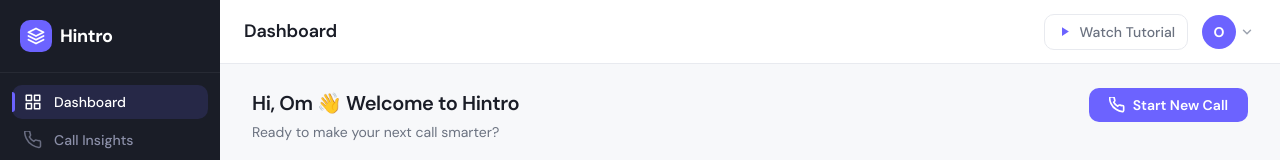
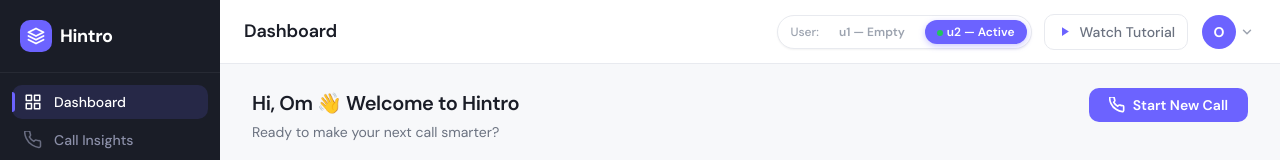
Before and after one commit to ankur-singh-viix/hintro-dashboard, a Next.js app: page /dashboard in a window 1280 px wide. Shown: the top 160 px of the page. Built offline with nearby package versions, Linux system fonts and the light colour scheme; no server answers.

Commit message:
feat: user switcher — toggle between u1 empty state and u2 active state

```diff
--- a/components/Layout/Header.js
+++ b/components/Layout/Header.js
@@ -1,8 +1,9 @@
 'use client';
 
 import { useState, useRef, useEffect } from 'react';
-import styles from './Header.module.css';
+import styles      from './Header.module.css';
 import { useUser } from '@/lib/UserContext';
+import UserSwitcher from '@/components/UI/UserSwitcher';
 
 export default function Header({ pageTitle = 'Dashboard', onMenuClick, onLogoutClick }) {
   const { user } = useUser();
@@ -25,6 +26,7 @@ export default function Header({ pageTitle = 'Dashboard', onMenuClick, onLogoutC
 
   return (
     <header className={styles.header}>
+      {/* Left */}
       <div className={styles.left}>
         <button className={styles.menuBtn} onClick={onMenuClick} aria-label="Open menu">
           <svg viewBox="0 0 24 24" fill="none" stroke="currentColor" strokeWidth="2" strokeLinecap="round" strokeLinejoin="round">
@@ -36,7 +38,15 @@ export default function Header({ pageTitle = 'Dashboard', onMenuClick, onLogoutC
         <h1 className={styles.pageTitle}>{pageTitle}</h1>
       </div>
 
+      {/* Right */}
       <div className={styles.right}>
+
+        {/* User switcher — for reviewer to toggle u1/u2 */}
+        <div className={styles.switcherWrap}>
+          <UserSwitcher />
+        </div>
+
+        {/* Watch Tutorial */}
         <button className={styles.watchTutorialBtn}>
           <svg viewBox="0 0 24 24" fill="currentColor">
             <path d="M8 5v14l11-7z" />
@@ -44,8 +54,13 @@ export default function Header({ pageTitle = 'Dashboard', onMenuClick, onLogoutC
           <span>Watch Tutorial</span>
         </button>
 
+        {/* Avatar + dropdown */}
         <div className={styles.avatarWrapper} ref={dropdownRef}>
-          <button className={styles.avatarBtn} onClick={() => setDropdownOpen((v) => !v)}>
+          <button
+            className={styles.avatarBtn}
+            onClick={() => setDropdownOpen((v) => !v)}
+            aria-label="User menu"
+          >
             <div className={styles.avatar}>{initials}</div>
             <svg className={styles.chevron} viewBox="0 0 24 24" fill="none" stroke="currentColor" strokeWidth="2.5" strokeLinecap="round" strokeLinejoin="round">
               <polyline points="6 9 12 15 18 9" />
@@ -54,7 +69,10 @@ export default function Header({ pageTitle = 'Dashboard', onMenuClick, onLogoutC
 
           {dropdownOpen && (
             <div className={styles.dropdown}>
-              <button className={styles.dropdownItem} onClick={() => setDropdownOpen(false)}>
+              <button
+                className={styles.dropdownItem}
+                onClick={() => setDropdownOpen(false)}
+              >
                 <svg viewBox="0 0 24 24" fill="none" stroke="currentColor" strokeWidth="2" strokeLinecap="round" strokeLinejoin="round">
                   <path d="M20 21v-2a4 4 0 00-4-4H8a4 4 0 00-4 4v2" />
                   <circle cx="12" cy="7" r="4" />
--- a/components/Layout/Header.module.css
+++ b/components/Layout/Header.module.css
@@ -171,3 +171,14 @@
   .watchTutorialBtn { padding: var(--space-2); }
   .header { padding: 0 var(--space-4); }
 }
+
+.switcherWrap {
+  display: flex;
+  align-items: center;
+}
+
+@media (max-width: 600px) {
+  .switcherWrap {
+    display: none;
+  }
+}
--- /dev/null
+++ b/components/UI/UserSwitcher.js
@@ -0,0 +1,26 @@
+'use client';
+
+import { useUser } from '@/lib/UserContext';
+import { USERS }   from '@/lib/api';
+import styles      from './UserSwitcher.module.css';
+
+export default function UserSwitcher() {
+  const { userId, switchUser } = useUser();
+
+  return (
+    <div className={styles.wrapper}>
+      <span className={styles.label}>User:</span>
+      {Object.values(USERS).map((u) => (
+        <button
+          key={u.id}
+          className={`${styles.btn} ${userId === u.id ? styles.active : ''}`}
+          onClick={() => switchUser(u.id)}
+          title={u.description}
+        >
+          {userId === u.id && <span className={styles.dot} />}
+          {u.id} — {u.id === 'u1' ? 'Empty' : 'Active'}
+        </button>
+      ))}
+    </div>
+  );
+}
--- /dev/null
+++ b/components/UI/UserSwitcher.module.css
@@ -0,0 +1,52 @@
+.wrapper {
+  display: flex;
+  align-items: center;
+  gap: var(--space-2);
+  background: var(--color-surface);
+  border: 1px solid var(--color-border);
+  border-radius: var(--radius-full);
+  padding: 4px;
+  box-shadow: var(--shadow-xs);
+}
+
+.label {
+  font-size: var(--text-xs);
+  font-weight: var(--weight-medium);
+  color: var(--color-text-muted);
+  padding-left: var(--space-2);
+  white-space: nowrap;
+}
+
+.btn {
+  padding: var(--space-1) var(--space-3);
+  border-radius: var(--radius-full);
+  font-size: var(--text-xs);
+  font-weight: var(--weight-semibold);
+  cursor: pointer;
+  border: none;
+  transition: background var(--transition-fast), color var(--transition-fast), box-shadow var(--transition-fast);
+  color: var(--color-text-muted);
+  background: transparent;
+  white-space: nowrap;
+}
+
+.btn.active {
+  background: var(--color-primary);
+  color: #ffffff;
+  box-shadow: 0 2px 6px rgba(108, 99, 255, 0.35);
+}
+
+.btn:not(.active):hover {
+  background: var(--color-surface-hover);
+  color: var(--color-text-primary);
+}
+
+.dot {
+  width: 6px;
+  height: 6px;
+  border-radius: var(--radius-full);
+  background: var(--color-success);
+  display: inline-block;
+  margin-right: 4px;
+  animation: pulse 2s ease infinite;
+}
```
